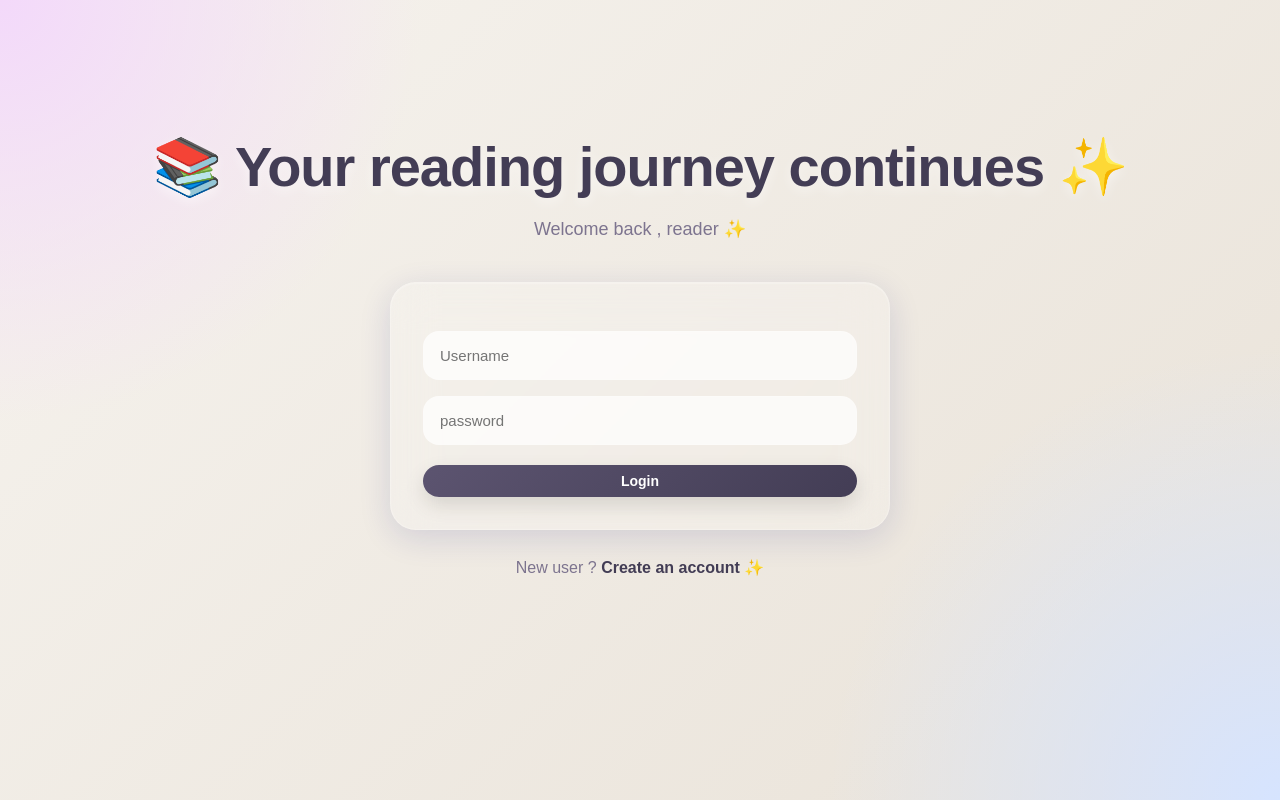
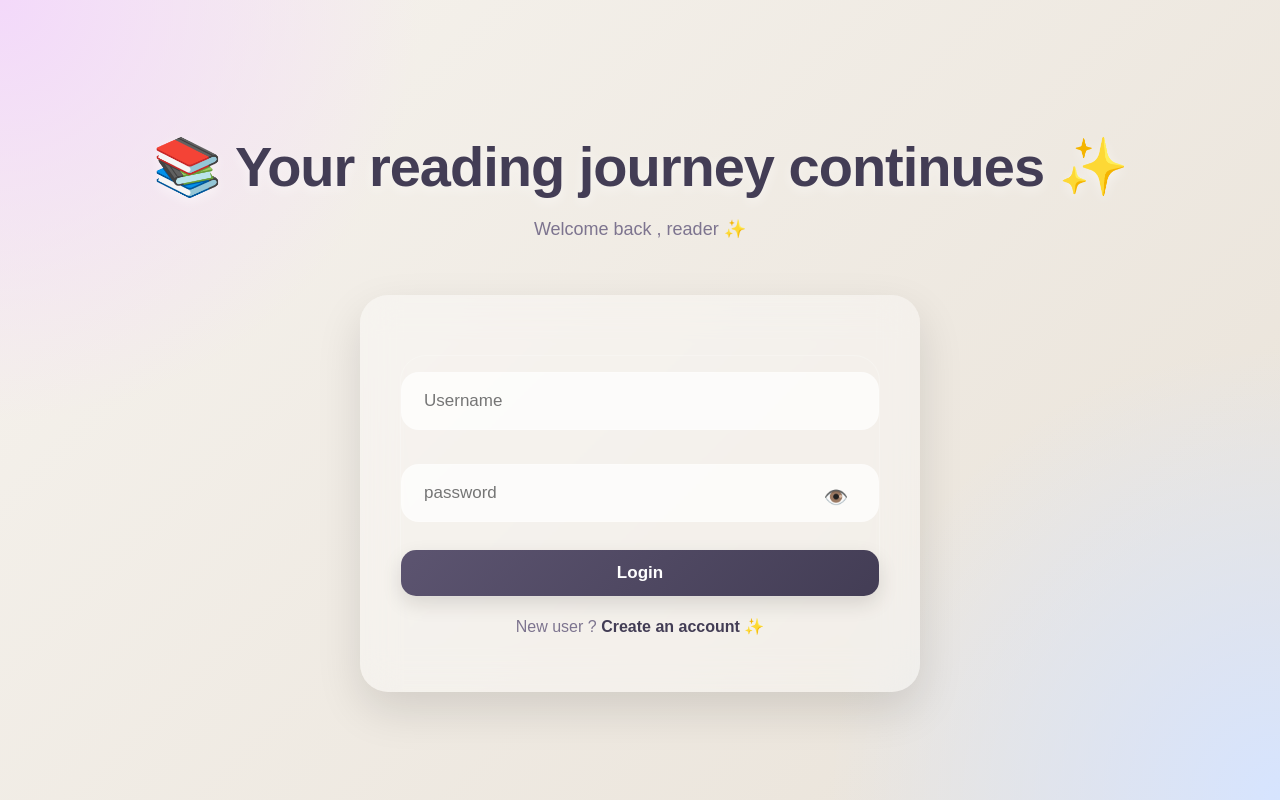
Before and after one commit to sharmakarishma1210-cmyk/book-mood-journal, a Flask app: page /login in a window 1280 px wide. Run offline with Flask 3, Linux system fonts and the light colour scheme.

Commit message:
chnages in the login page.

```diff
--- a/static/style.css
+++ b/static/style.css
@@ -176,16 +176,41 @@ form,
    LOGIN PAGE
 ========================= */
 .auth-form {
-  max-width: 500px;
-  margin: 28px auto;
-  padding: 32px;
+  width: 100%;
+  max-width: none;
+
+  margin: 20px 0;
+  padding: 0;
+
   display: flex;
   flex-direction: column;
-  align-items: center;
+  gap: 18px;
+
+  background: transparent;
+  box-shadow: none;
+  backdrop-filter: none;
+
+  transition: 0.3s ease;
 }
 
+.auth-card {
+  width: min(100%, 560px);
+  margin: 35px auto;
+
+  padding: 40px;
+
+  border-radius: 28px;
+
+  background: rgba(255, 255, 255, 0.35);
+  backdrop-filter: blur(18px);
+
+  box-shadow: 0 18px 45px rgba(0, 0, 0, 0.12);
+}
 .auth-form input {
   width: 100%;
+  padding: 18px 22px;
+  font-size: 17px;
+  border-radius: 18px;
 }
 
 .auth-switch {
@@ -205,8 +230,32 @@ form,
 }
 
 .auth-form .btn {
+  padding: 13px;
+  font-size: 17px;
+  border-radius: 15px;
+  margin-top: 10px;
+}
+
+.auth-form:hover {
+  transform: translate(-4px);
+  box-shadow: 0 18px 45px rgba(0, 0, 0, 0.12);
+}
+
+.password-wrapper {
+  position: relative;
   width: 100%;
-  margin-top: 20px;
+}
+
+.password-wrapper input {
+  padding-right: 55px;
+}
+.password-wrapper span {
+  position: absolute;
+  right: 18px;
+  top: 50%;
+  transform: translate(-50%);
+  cursor: pointer;
+  font-size: 20px;
 }
 
 /* =========================
@@ -256,36 +305,25 @@ form,
 
 .title {
   text-align: center;
-
   margin-bottom: 12px;
-
   font-size: 56px;
   font-weight: 700;
-
   letter-spacing: -1px;
-
   color: var(--primary-dark);
-
   text-shadow: 0 4px 12px rgba(255, 255, 255, 0.5);
 }
 
 .subtitle {
   text-align: center;
-
-  margin-bottom: 42px;
-
+  margin-bottom: 55px;
   font-size: 18px;
-
   color: var(--text-soft);
 }
 
 .welcome-user {
   text-align: center;
-
   margin-bottom: 22px;
-
   font-size: 18px;
-
   color: var(--primary-dark);
 }
 
@@ -296,9 +334,7 @@ form,
 form {
   width: 100%;
   max-width: 520px;
-
   margin: 28px auto;
-
   padding: 32px;
 }
 
--- a/templates/login.html
+++ b/templates/login.html
@@ -18,6 +18,7 @@
     <div class="container">
       <h5 class="title">📚 Your reading journey continues ✨</h5>
       <p class="subtitle">Welcome back , reader ✨</p>
+      <div class="auth-card">
         <form method="POST" autocomplete="off" class="auth-form">
           <input
             type="text"
@@ -26,13 +27,17 @@
             autocomplete="username"
             required
           />
+          <div class="password-wrapper">
             <input
               type="password"
+              id="password"
               name="password"
               placeholder="password"
               autocomplete="new-password"
               required
             />
+            <span onclick="togglePassword()"> 👁️ </span>
+          </div>
           <button type="submit" class="btn brown-btn">Login</button>
         </form>
         <p class="auth-switch">
@@ -40,5 +45,17 @@
           <a href="/register"> Create an account ✨ </a>
         </p>
       </div>
+    </div>
+    <script>
+      function togglePassword() {
+        const password = document.getElementById("password");
+
+        if (password.type === "password") {
+          password.type = "text";
+        } else {
+          password.type = "password";
+        }
+      }
+    </script>
   </body>
 </html>
```
Lines whose indentation alone changed are shown as unchanged.
